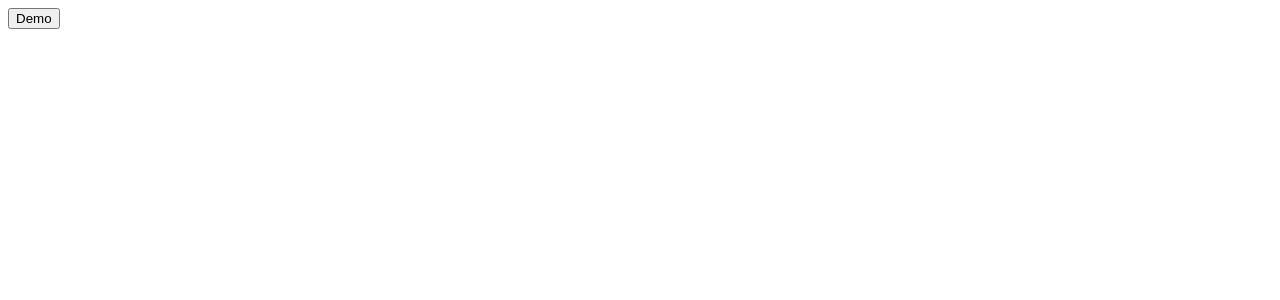
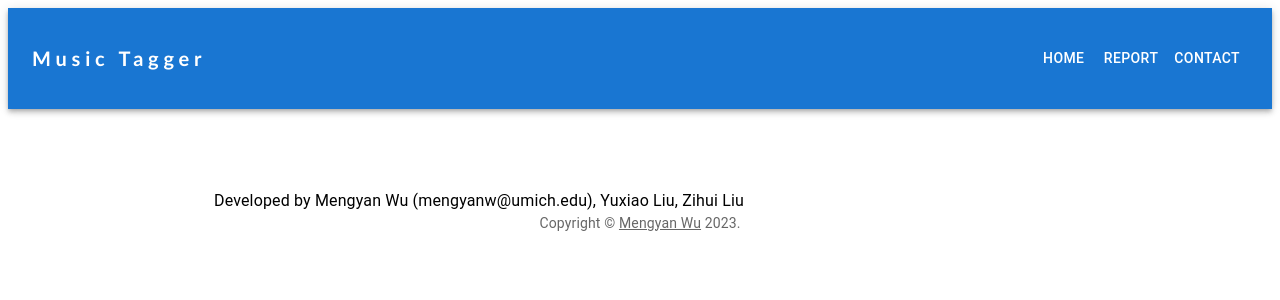
Before and after one commit to mengyanw/music-tagger-web, a React (Create React App) app: page /contact in a window 1280 px wide. Shown: the top 300 px of the page. Built offline with nearby package versions, Linux system fonts and the light colour scheme.

Commit message:
feat: basic ui

```diff
--- a/package.json
+++ b/package.json
@@ -3,11 +3,17 @@
   "version": "0.1.0",
   "private": true,
   "dependencies": {
+    "@emotion/react": "^11.10.6",
+    "@emotion/styled": "^11.10.6",
+    "@mui/icons-material": "^5.11.11",
+    "@mui/material": "^5.11.14",
     "@testing-library/jest-dom": "^5.16.5",
     "@testing-library/react": "^13.4.0",
     "@testing-library/user-event": "^13.5.0",
     "react": "^18.2.0",
     "react-dom": "^18.2.0",
+    "react-google-slides": "^3.1.1",
+    "react-router-dom": "^6.9.0",
     "react-scripts": "5.0.1",
     "web-vitals": "^2.1.4"
   },
--- a/src/App.js
+++ b/src/App.js
@@ -1,16 +1,21 @@
-import { useState } from "react";
-import { AUDIO_PATH, MODEL_PATH, Demo } from "./utils";
+import * as React from 'react';
+import { Route, Routes } from 'react-router-dom';
+import ResponsiveAppBar from "./NavBar";
+import HomeScreen from "./HomeScreen";
+import ContactScreen from "./ContactScreen";
+import ReportScreen from "./ReportScreen";
+import Copyright from './CopyRight';
 
 function App() {
-  const [runningResult, setRunningResult] = useState([]);
-  const handleDemoRequest = async () => {
-    const TopNIndex = await Demo(AUDIO_PATH, MODEL_PATH);
-    setRunningResult(TopNIndex)
-  }
   return (
     <div className="App">
-      <button onClick={handleDemoRequest}>Demo</button>
-      {runningResult}
+      <ResponsiveAppBar />
+      <Routes>
+        <Route path="/" element={<HomeScreen />} />
+        <Route path="/report" element={<ReportScreen />} />
+        <Route path="/contact" element={<ContactScreen />} />
+      </Routes>
+      <Copyright />
     </div>
   );
 }
--- /dev/null
+++ b/src/ContactScreen.js
@@ -0,0 +1,18 @@
+import React from "react";
+import Container from '@mui/material/Container';
+import Typography from '@mui/material/Typography';
+
+
+function ContactScreen() {
+    return (
+        <>
+            <Container maxWidth="md">
+                <Typography>
+                    Developed by Mengyan Wu (mengyanw@umich.edu), Yuxiao Liu, Zihui Liu
+                </Typography>
+            </Container>
+        </>
+    )
+}
+
+export default ContactScreen;
--- /dev/null
+++ b/src/CopyRight.js
@@ -0,0 +1,18 @@
+import React from "react";
+import Typography from '@mui/material/Typography';
+import Link from '@mui/material/Link';
+
+function Copyright() {
+    return (
+        <Typography variant="body2" color="text.secondary" align="center">
+            {'Copyright © '}
+            <Link color="inherit" href="https://wumengyan.com/">
+                Mengyan Wu
+            </Link>{' '}
+            {new Date().getFullYear()}
+            {'.'}
+        </Typography>
+    );
+}
+
+export default Copyright;
--- /dev/null
+++ b/src/HomeScreen.js
@@ -0,0 +1,31 @@
+import React from "react";
+import Container from '@mui/material/Container';
+import Typography from '@mui/material/Typography';
+import Button from '@mui/material/Button';
+import Box from '@mui/material/Box';
+import Link from '@mui/material/Link';
+
+import { useState } from "react";
+import { AUDIO_PATH, MODEL_PATH, Demo } from "./utils";
+
+
+
+function HomeScreen() {
+    const [runningResult, setRunningResult] = useState([]);
+    const handleDemoRequest = async () => {
+        const TopNIndex = await Demo(AUDIO_PATH, MODEL_PATH);
+        setRunningResult(TopNIndex)
+    }
+    return (
+        <Container maxWidth="md">
+            <Button variant='outlined' onClick={handleDemoRequest}>Demo</Button>
+            {runningResult}
+            {/* <Copyright /> */}
+        </Container>
+        // {/* <ContactScreen /> */}
+        // {/* <ReportScreen /> */}
+        // <Copyright />
+    );
+}
+
+export default HomeScreen;
--- /dev/null
+++ b/src/NavBar.js
@@ -0,0 +1,139 @@
+import Link from '@mui/material/Link';
+import * as React from 'react';
+import AppBar from '@mui/material/AppBar';
+import Box from '@mui/material/Box';
+import Toolbar from '@mui/material/Toolbar';
+import IconButton from '@mui/material/IconButton';
+import Typography from '@mui/material/Typography';
+import Menu from '@mui/material/Menu';
+import MenuIcon from '@mui/icons-material/Menu';
+import Container from '@mui/material/Container';
+import Button from '@mui/material/Button';
+import Tooltip from '@mui/material/Tooltip';
+import MenuItem from '@mui/material/MenuItem';
+import AdbIcon from '@mui/icons-material/Adb';
+
+const pages = [
+    { text: 'Home', href: '/' },
+    { text: 'Report', href: '/report' },
+    { text: 'Contact', href: '/contact' }
+]
+
+function ResponsiveAppBar() {
+    const [anchorElNav, setAnchorElNav] = React.useState(null);
+
+    const handleOpenNavMenu = (event) => {
+        setAnchorElNav(event.currentTarget);
+    };
+
+    const handleCloseNavMenu = () => {
+        setAnchorElNav(null);
+    };
+
+    return (
+        <AppBar position="static" sx={{ mb: 10 }}>
+            <Container maxWidth="xl">
+                <Toolbar disableGutters>
+                    {/* h6 */}
+                    <Typography
+                        variant="h6"
+                        noWrap
+                        component="a"
+                        href="/"
+                        sx={{
+                            mr: 2,
+                            display: { xs: 'none', md: 'flex' },
+                            fontFamily: 'Optima',
+                            fontWeight: 700,
+                            letterSpacing: '.3rem',
+                            color: 'inherit',
+                            textDecoration: 'none',
+                        }}
+                    >
+                        Music Tagger
+                    </Typography>
+
+                    <Box sx={{ flexGrow: 1, display: { xs: 'flex', md: 'none' } }}>
+                        <IconButton
+                            size="large"
+                            aria-label="account of current user"
+                            aria-controls="menu-appbar"
+                            aria-haspopup="true"
+                            onClick={handleOpenNavMenu}
+                            color="inherit"
+                        >
+                            <MenuIcon />
+                        </IconButton>
+                        <Menu
+                            id="menu-appbar"
+                            anchorEl={anchorElNav}
+                            anchorOrigin={{
+                                vertical: 'bottom',
+                                horizontal: 'left',
+                            }}
+                            keepMounted
+                            transformOrigin={{
+                                vertical: 'top',
+                                horizontal: 'left',
+                            }}
+                            open={Boolean(anchorElNav)}
+                            onClose={handleCloseNavMenu}
+                            sx={{
+                                display: { xs: 'block', md: 'none' },
+                            }}
+                        >
+                            {pages.map((page) => (
+                                <MenuItem key={page.text} >
+                                    <Link href={page.href} color="inherit" underline="none">
+                                        {page.text}
+                                    </Link>
+                                </MenuItem>
+                            ))}
+                        </Menu>
+                    </Box>
+
+                    {/* h5 */}
+                    <Typography
+                        variant="h5"
+                        noWrap
+                        component="a"
+                        href=""
+                        sx={{
+                            mr: 2,
+                            display: { xs: 'flex', md: 'none' },
+                            flexGrow: 1,
+                            fontFamily: 'Optima',
+                            fontWeight: 700,
+                            letterSpacing: '.3rem',
+                            color: 'inherit',
+                            textDecoration: 'none',
+                        }}
+                    >
+                        Music Tagger
+                    </Typography>
+                    <Box sx={{ flexGrow: 1, display: { xs: 'none', md: 'flex', justifyContent: 'end' } }}>
+                        {
+                            pages.map((page) => (
+                                <Button
+                                    key={page.text}
+                                    sx={{ my: 2, display: 'block' }}
+                                >
+                                    <Link href={page.href} underline="none" sx={{ my: 2, color: 'white', display: 'block' }}>
+                                        {page.text}
+                                    </Link>
+                                </Button>
+                                // <Link key={page.text} href={page.href} sx={{ my: 2, color: 'white', display: 'block' }} >
+                                //     <Typography>{page.text}</Typography>
+                                // </Link>
+                            ))
+                        }
+                    </Box>
+                </Toolbar>
+            </Container>
+        </AppBar>
+    );
+}
+
+
+
+export default ResponsiveAppBar;
--- /dev/null
+++ b/src/ReportScreen.js
@@ -0,0 +1,27 @@
+import React from "react";
+import ReactGoogleSlides from "react-google-slides";
+import Container from '@mui/material/Container';
+
+function ReportScreen() {
+    return (
+        <>
+            <Container maxWidth="md">
+                <ReactGoogleSlides
+                    width={"100%"}
+                    slidesLink="https://docs.google.com/presentation/d/1E7UU2hlorUFX68dGBQHP8KRNpKB5hXVNodulZvLooSA/edit#slide=id.g25f6af9dd6_0_0"
+                    slideDuration={5}
+                    position={1}
+                    showControls
+                    loop
+                />
+            </Container>
+            <Container maxWidth="md">
+                <object data="http://africau.edu/images/default/sample.pdf" type="application/pdf" width="100%" height="800">
+                    <p>Alternative text - include a link <a href="http://africau.edu/images/default/sample.pdf">to the PDF!</a></p>
+                </object>
+            </Container>
+        </>
+    )
+}
+
+export default ReportScreen;
--- a/src/index.js
+++ b/src/index.js
@@ -1,10 +1,13 @@
 import React from 'react';
 import ReactDOM from 'react-dom/client';
 import App from './App';
+import { BrowserRouter } from "react-router-dom"
 
 const root = ReactDOM.createRoot(document.getElementById('root'));
 root.render(
   <React.StrictMode>
-    <App />
+    <BrowserRouter>
+      <App />
+    </BrowserRouter>
   </React.StrictMode>
 );
```
Also changed, not shown: 1 other file (tests, documents, lock files or other folders).
